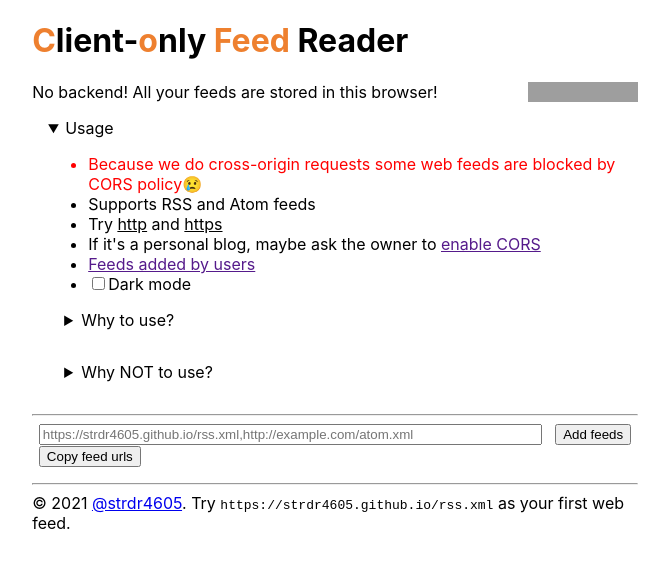
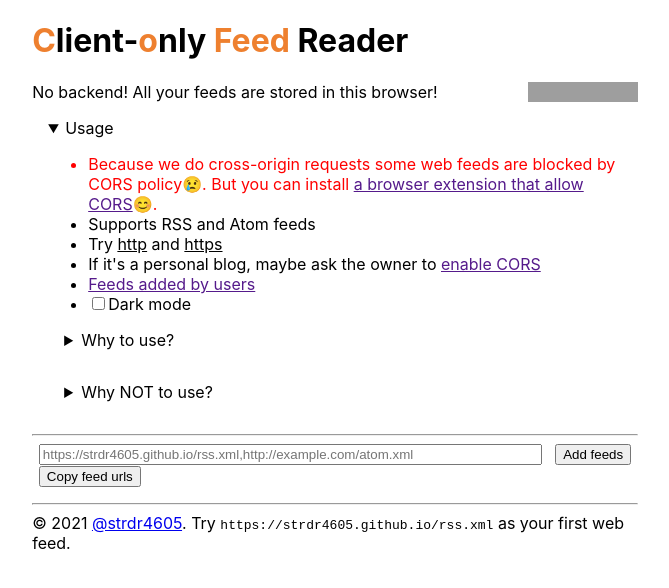
Before and after one commit to cofeed-19/cofeed-19.github.io, a Next.js app: page / in a window 1280 px wide. Both pictures are taken after a click on the heading "Usage". Shown: the top 588 px of the page, without its empty margins (305-974 px from the left). Built offline with nearby package versions, Linux system fonts and the light colour scheme; grey boxes are pictures that could not be loaded.

Commit message:
chore: add info about browser extension for CORS in Header

```diff
--- a/components/Header.tsx
+++ b/components/Header.tsx
@@ -49,7 +49,7 @@ export function Header() {
         <ul>
           <li style={{ color: "red" }}>
             Because we do cross-origin requests some web feeds are blocked by
-            CORS policy😢
+            CORS policy😢. But you can install <a href="https://mybrowseraddon.com/access-control-allow-origin.html">a browser extension that allow CORS</a>😊.
           </li>
           <li>Supports RSS and Atom feeds</li>
           <li>
```
